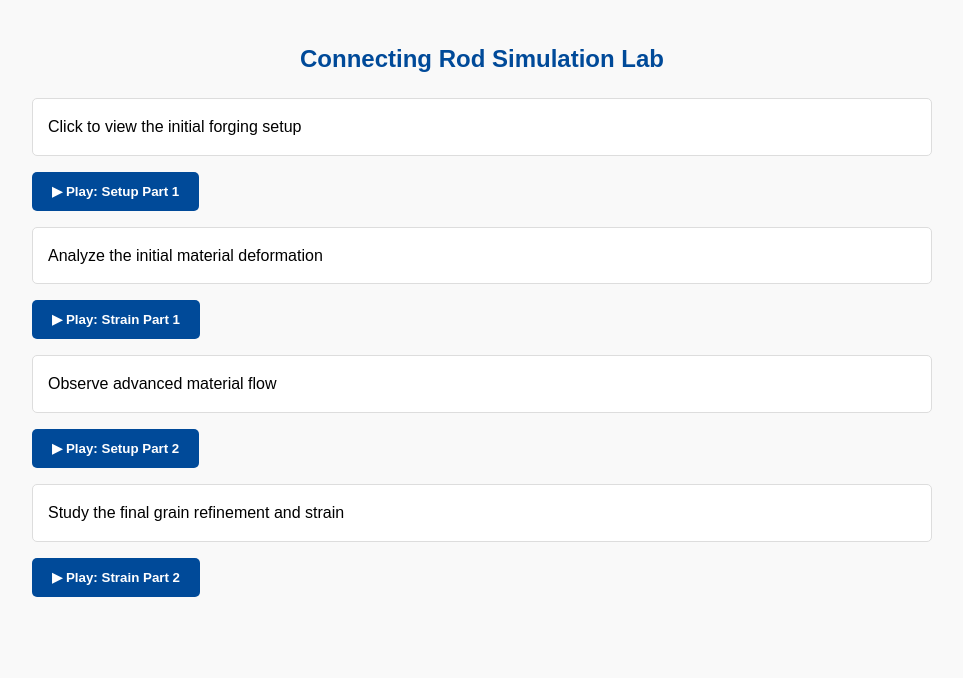
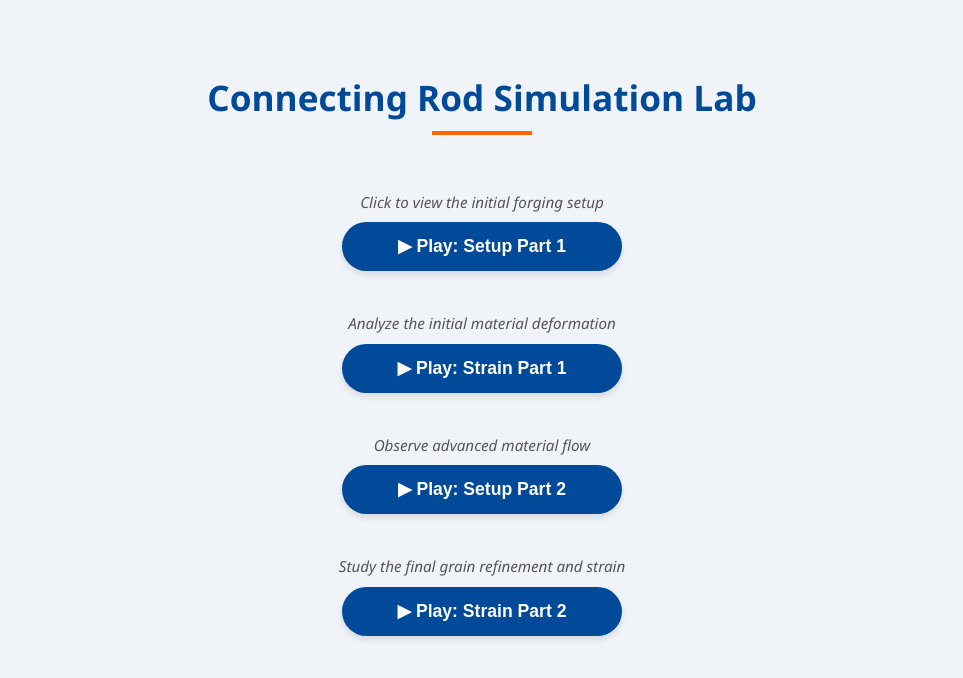
Before and after one commit to virtual-labs/exp-connectingrod-applications-dei, a plain HTML site: page experiment/simulation/index.html in a window 1280 px wide. Shown: the whole page, without its empty margins (158-1121 px from the left). Drawn offline with Linux system fonts and the light colour scheme.

Commit message:
Update main.css

```diff
--- a/experiment/simulation/css/main.css
+++ b/experiment/simulation/css/main.css
@@ -1,70 +1,110 @@
 body {
-    font-family: Arial, sans-serif;
+    font-family: 'Segoe UI', Arial, sans-serif;
     line-height: 1.6;
-    max-width: 900px;
+    max-width: 950px;
     margin: 0 auto;
-    padding: 20px;
-    background-color: #f9f9f9;
+    padding: 40px 20px;
+    background-color: #f0f4f8;
+    color: #333;
 }
 
-h2 { color: #004a99; text-align: center; }
-
-h3 {
-    color: #2c3e50;
-    border-left: 5px solid #004a99;
-    padding-left: 15px;
-    margin-top: 20px;
+.header-container {
+    text-align: center;
+    margin-bottom: 40px;
 }
 
-/* Button Styling */
-.button-container {
+h2 {
+    color: #004a99;
+    font-size: 2.2em;
+    margin-bottom: 5px;
+}
+
+.underline {
+    height: 4px;
+    width: 100px;
+    background-color: #ff6600; /* Matching the orange top bar from your image */
+    margin: 0 auto;
+}
+
+/* Vertical Navigation Styling */
+.vertical-nav {
     display: flex;
-    justify-content: center;
-    gap: 10px;
-    margin-bottom: 30px;
-    flex-wrap: wrap;
+    flex-direction: column;
+    align-items: center;
+    gap: 25px;
+    margin-bottom: 50px;
+}
+
+.nav-item {
+    text-align: center;
+    width: 100%;
+}
+
+.cta-text {
+    font-size: 0.95em;
+    color: #555;
+    margin-bottom: 8px;
+    font-style: italic;
+    font-weight: 500;
 }
 
 .play-btn {
     background-color: #004a99;
     color: white;
     border: none;
-    padding: 12px 20px;
-    border-radius: 5px;
+    padding: 14px 35px;
+    border-radius: 30px; /* Rounded for a modern look */
     cursor: pointer;
     font-weight: bold;
-    transition: background 0.3s;
+    font-size: 1.1em;
+    transition: all 0.3s ease;
+    box-shadow: 0 4px 6px rgba(0,0,0,0.1);
+    width: 280px;
 }
 
 .play-btn:hover {
     background-color: #003366;
+    transform: translateY(-2px);
+    box-shadow: 0 6px 12px rgba(0,0,0,0.2);
 }
 
-/* Hidden by default */
+/* Video Content Sections */
 .video-section {
     display: none;
-    animation: fadeIn 0.5s;
+    background: #ffffff;
+    padding: 30px;
+    border-radius: 12px;
+    box-shadow: 0 10px 30px rgba(0,0,0,0.1);
+    margin-top: 20px;
+    animation: slideUp 0.6s ease-out;
+}
+
+h3 {
+    color: #2c3e50;
+    border-left: 6px solid #ff6600;
+    padding-left: 15px;
+    margin-bottom: 20px;
 }
 
 video {
     display: block;
-    margin: 20px auto;
+    margin: 0 auto 25px auto;
     border-radius: 8px;
-    box-shadow: 0 4px 15px rgba(0,0,0,0.2);
+    border: 1px solid #ddd;
 }
 
-p {
-    background: #fff;
-    padding: 15px;
-    border: 1px solid #ddd;
-    border-radius: 5px;
+.description-box {
+    background: #fdfdfd;
+    padding: 20px;
+    border: 1px solid #eee;
+    border-left: 4px solid #004a99;
+    border-radius: 4px;
     text-align: justify;
 }
 
 strong { color: #004a99; }
 
-/* Simple fade-in effect when clicking */
-@keyframes fadeIn {
-    from { opacity: 0; }
-    to { opacity: 1; }
+@keyframes slideUp {
+    from { opacity: 0; transform: translateY(20px); }
+    to { opacity: 1; transform: translateY(0); }
 }
```
